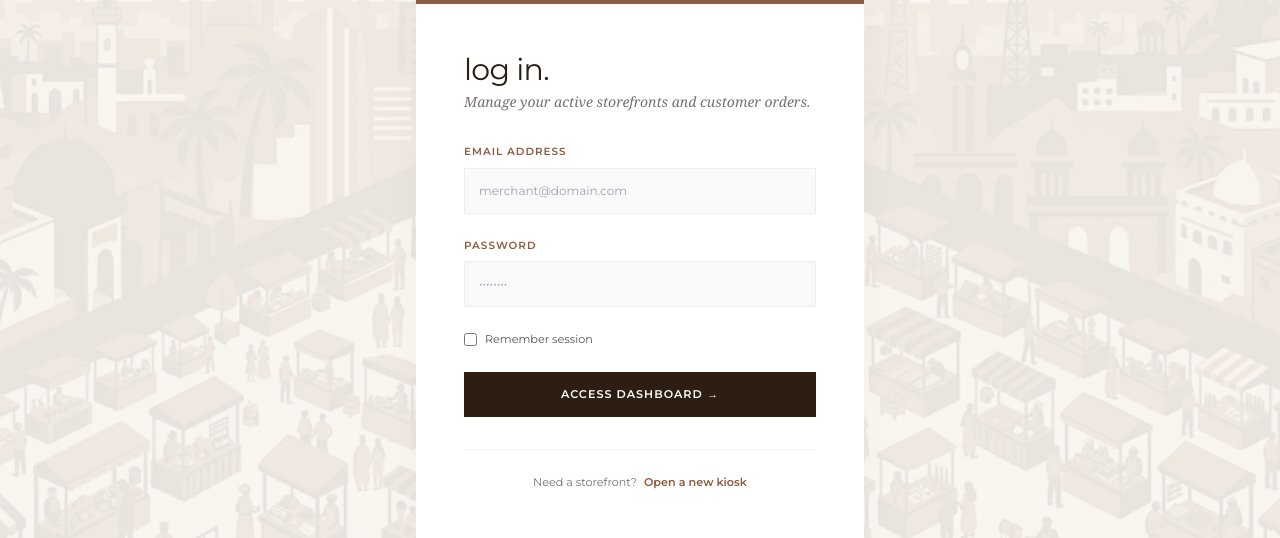
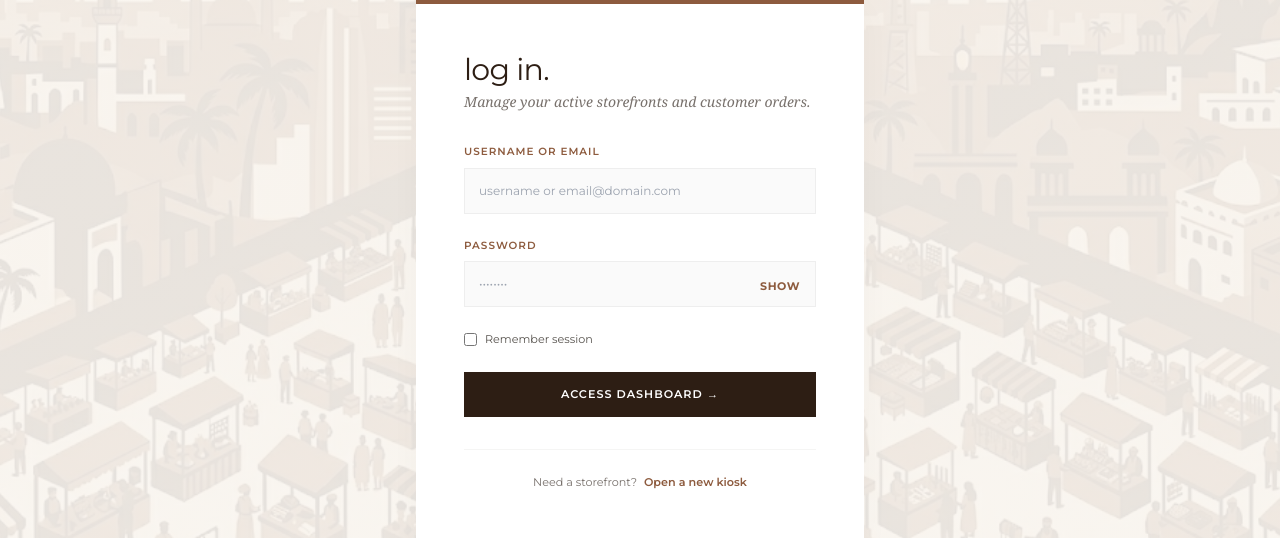
Before and after one commit to adebayo-victor/Marketplacev_2, a Flask app: page /login in a window 1280 px wide. Shown: the part 136-674 px from the top of the page. Run offline with Flask 3, Linux system fonts and the light colour scheme; some libraries are stand-ins or nearby versions.

Commit message:
Enhance login form with username input and password toggle
Replaced email input with a combined username or email input and added a password visibility toggle feature.

```diff
--- a/app/templates/auth/login.html
+++ b/app/templates/auth/login.html
@@ -13,17 +13,24 @@
 
         <form method="POST" action="{{ url_for('auth.login') }}" class="space-y-6">
             <div>
-                <label class="block font-ui text-[0.65rem] font-semibold uppercase tracking-[1px] text-clay mb-2">Email Address</label>
-                <input type="email" name="email" required
-                       placeholder="merchant@domain.com"
+                <label class="block font-ui text-[0.65rem] font-semibold uppercase tracking-[1px] text-clay mb-2">Username or Email</label>
+                <input type="text" name="login_input" required
+                       placeholder="username or email@domain.com"
                        class="w-full p-3.5 border border-[#eee] bg-[#fafafa] font-ui text-xs text-dark-oak outline-none focus:border-clay focus:bg-white transition">
             </div>
 
+            <!-- Password with Show/Hide Toggle -->
             <div>
                 <label class="block font-ui text-[0.65rem] font-semibold uppercase tracking-[1px] text-clay mb-2">Password</label>
-                <input type="password" name="password" required
-                       placeholder="••••••••"
-                       class="w-full p-3.5 border border-[#eee] bg-[#fafafa] font-ui text-xs text-dark-oak outline-none focus:border-clay focus:bg-white transition">
+                <div class="relative flex items-center">
+                    <input type="password" name="password" id="loginPassword" required
+                           placeholder="••••••••"
+                           class="w-full p-3.5 pr-12 border border-[#eee] bg-[#fafafa] font-ui text-xs text-dark-oak outline-none focus:border-clay focus:bg-white transition">
+                    <button type="button" onclick="togglePassword('loginPassword', 'eyeIcon')"
+                            class="absolute right-3 text-stone-400 hover:text-dark-oak focus:outline-none p-1">
+                        <span id="eyeIcon" class="font-ui text-[11px] font-bold uppercase tracking-wider text-clay">Show</span>
+                    </button>
+                </div>
             </div>
 
             <div class="flex items-center justify-between font-ui text-[0.7rem]">
@@ -44,4 +51,18 @@
         </div>
     </div>
 </div>
+
+<script>
+function togglePassword(inputId, iconId) {
+    const input = document.getElementById(inputId);
+    const label = document.getElementById(iconId);
+    if (input.type === 'password') {
+        input.type = 'text';
+        label.innerText = 'Hide';
+    } else {
+        input.type = 'password';
+        label.innerText = 'Show';
+    }
+}
+</script>
 {% endblock %}
```
